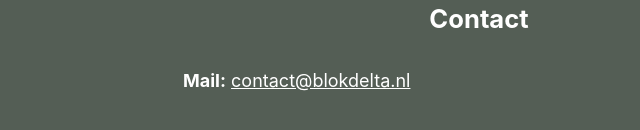
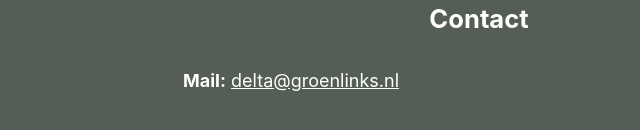
Before and after one commit to BlokDelta/blokdelta.nl, a plain HTML site: page index.html in a window 1280 px wide. Shown: the part 1522-1652 px from the top of the page, 161-801 px from the left. Drawn offline with Linux system fonts and the light colour scheme.

Commit message:
Change mail address to delta@groenlinks.nl

```diff
--- a/index.html
+++ b/index.html
@@ -42,13 +42,13 @@
 
 				<p>Wij zien daarom een grote groene en sociale beweging voor ons, die van onderop politiek partijen aanzet om te ijveren voor ambitieuzer klimaatbeleid. Deze partijen zetten zich dan samen in voor het Deltaplan. In aanloop naar de Tweede Kamerverkiezingen in 2021 kan deze samenwerking zich uiten als een stembusakkoord, met het Deltaplan als gezamenlijk programma.</p>
 
-				<p>Om dit voor elkaar te krijgen beginnen leden van politieke partijen nu Delta-afdelingen in hun eigen partij. Ook een eigen afdeling beginnen? <a href="mailto:contact@blokdelta.nl">Neem contact met ons op!</a></p>
+				<p>Om dit voor elkaar te krijgen beginnen leden van politieke partijen nu Delta-afdelingen in hun eigen partij. Ook een eigen afdeling beginnen? <a href="mailto:delta@groenlinks.nl">Neem contact met ons op!</a></p>
 
 				<h3>Huidige afdelingen</h3>
 
 				<a href="https://delta.groenlinks.nl" class="button party"><strong>Delta GroenLinks</strong><img src="img/deltagroenlinks.png" /></a>
 
-				<a href="mailto:contact@blokdelta.nl" class="button party"><strong>binnenkort in jouw partij?</strong></a>
+				<a href="mailto:delta@groenlinks.nl" class="button party"><strong>binnenkort in jouw partij?</strong></a>
 
 			</div>
 		</div>
@@ -57,7 +57,7 @@
 			<div class="content">
 
 			<h3>Contact</h3>
-			<p style="margin-bottom: 2rem"><strong>Mail:</strong> <a href="mailto:contact@blokdelta.nl">contact@blokdelta.nl</a></p>
+			<p style="margin-bottom: 2rem"><strong>Mail:</strong> <a href="mailto:delta@groenlinks.nl">delta@groenlinks.nl</a></p>
 
 			</div>
 
```
